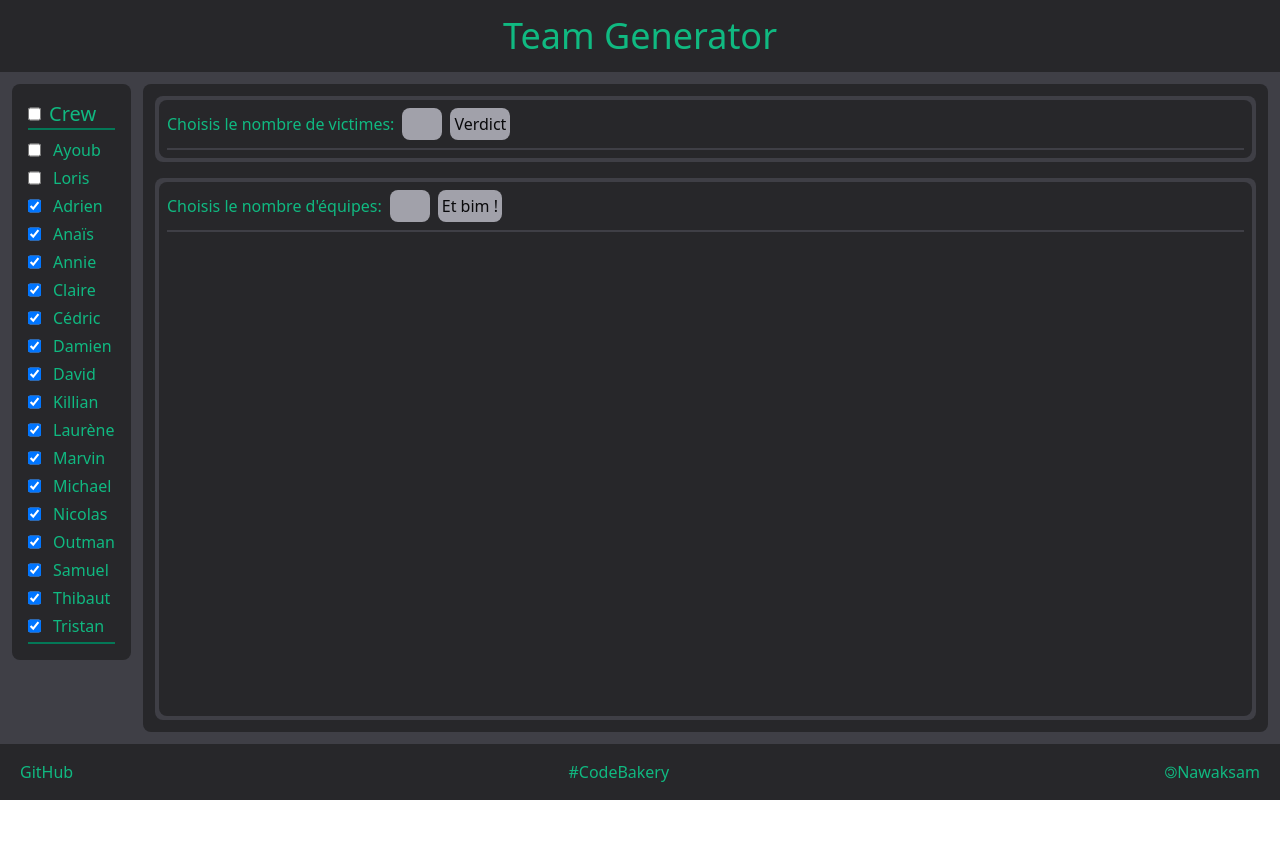
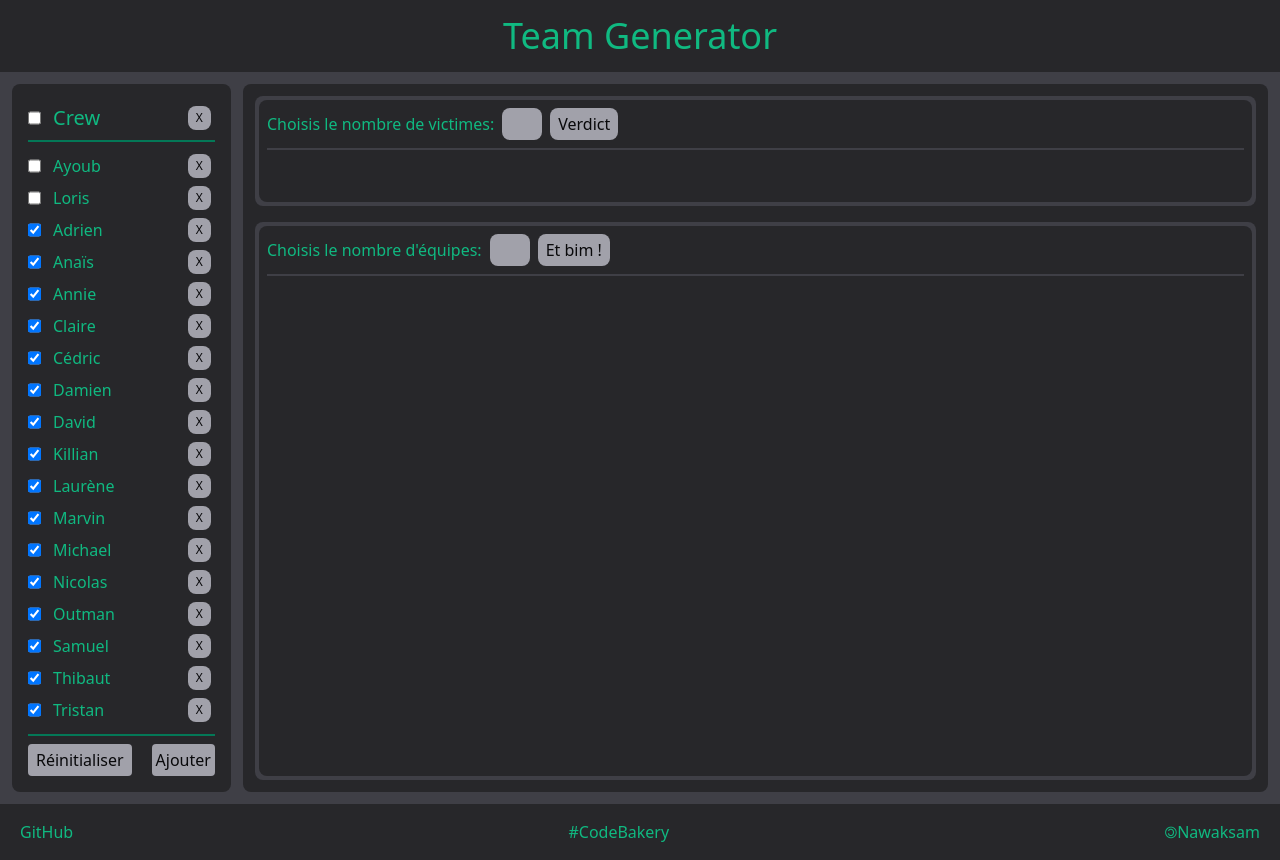
Before and after one commit to Nawaksam/team-generator, a React (Vite) app: page / in a window 1280 px wide. Before the commit the page ends 800 px from the top, so only its background shows below. Built offline with nearby package versions, Linux system fonts and the light colour scheme.

Commit message:
implementing persistance addition and deletion

```diff
--- a/src/App.jsx
+++ b/src/App.jsx
@@ -1,4 +1,4 @@
-import { useState } from "react"
+import { useEffect, useState } from "react"
 
 import List from "./components/List"
 import RandomPicker from "./components/RandomPicker"
@@ -6,7 +6,14 @@ import RandomTeam from "./components/RandomTeam"
 import list from "./data/list.json"
 
 function App() {
-  const [users, setUsers] = useState(list)
+  const [users, setUsers] = useState([])
+
+  useEffect(() => {
+    setUsers(JSON.parse(localStorage.getItem("list")) || list)
+  }, [])
+
+  console.log("App Users")
+  console.log(users)
 
   return (
     <div className="h-screen flex flex-col">
@@ -14,7 +21,7 @@ function App() {
         Team Generator
       </h1>
       <div className="bg-zinc-700 flex  sm:flex-row flex-col flex-grow p-3 gap-3">
-        <List onChange={setUsers} list={users} />
+        <List onChange={setUsers} list={users} reset={list} />
         <div className=" bg-zinc-800 flex-grow flex flex-col gap-4 p-3 rounded-lg">
           <RandomPicker list={users} />
           <RandomTeam list={users} />
--- a/src/components/List.jsx
+++ b/src/components/List.jsx
@@ -1,53 +1,155 @@
 import { useEffect, useState } from "react"
 
-function List({ onChange, list }) {
+const getHighestId = (array) => {
+  const ids = array.map((object) => object.id)
+  return Math.max(...ids)
+}
+
+function List({ onChange, list, reset }) {
+  const [adding, setAdding] = useState(false)
+  const [input, setInput] = useState("")
+  const [newId, setNewId] = useState(0)
+
   const handleUsers = (e) => {
     const { name, checked } = e.target
     if (name === "crew") {
-      onChange(
-        list.map((user) => {
+      const newList = list.map((user) => {
         return { ...user, isChecked: checked }
       })
-      )
+      onChange(newList)
+      localStorage.setItem("list", JSON.stringify(newList))
     } else {
-      onChange(
-        list.map((user) =>
+      const newList = list.map((user) =>
         user.name === name ? { ...user, isChecked: checked } : user
       )
-      )
+      onChange(newList)
+      localStorage.setItem("list", JSON.stringify(newList))
     }
   }
+  const handleReset = () => {
+    onChange((list = reset))
+    localStorage.setItem("list", JSON.stringify(reset))
+  }
+  const handlePurge = () => {
+    const newList = []
+    onChange(newList)
+    localStorage.setItem("list", JSON.stringify(newList))
+  }
+  const handleDelete = (id) => {
+    const newList = list.filter((user) => user.id !== id)
+    onChange(newList)
+    localStorage.setItem("list", JSON.stringify(newList))
+  }
+  const handleAdding = () => {
+    setAdding(!adding)
+  }
 
+  useEffect(() => {
+    setNewId(getHighestId(list) + 1)
+  }, [handleAdding])
+
+  const handleAddUser = (e) => {
+    e.preventDefault()
+    if (input.trim() === "") {
+      return
+    }
+    const user = {
+      id: newId,
+      name: input,
+      isChecked: true,
+    }
+    console.log(user)
+    const newList = [...list, user]
+    onChange(newList)
+    localStorage.setItem("list", JSON.stringify(newList))
+    setInput("")
+    setNewId(newId + 1)
+  }
+  console.log(input)
   return (
     <div className="bg-zinc-800 text-emerald-500 p-4 h-max select-none rounded-lg">
-      <form>
-        <div className="flex gap-2 border-b-2 border-b-emerald-700 mb-2">
+      <div>
+        <div className="flex justify-between gap-2 border-b-2 border-b-emerald-700 mb-2 pb-1">
+          <div className="flex gap-3 my-1">
             <input
               type="checkbox"
               id="crew"
               name="crew"
-            checked={list.filter((user) => user?.isChecked !== true).length < 1}
+              checked={
+                list.filter((user) => user?.isChecked !== true).length < 1
+              }
               onChange={handleUsers}
             />
-          <label className="text-xl" htmlFor="crew">
+            <label className="text-xl " htmlFor="crew">
               Crew
             </label>
           </div>
-        <div className="border-b-2 border-b-emerald-700">
+          <button
+            className="bg-zinc-400 hover:bg-red-400 text-zinc-950 text-xs rounded-lg mx-1 my-1.5 px-2"
+            type="button"
+            onClick={() => handlePurge()}
+          >
+            X
+          </button>
+        </div>
+        <div className="">
           {list.map((user) => (
-            <div className="flex gap-3 my-1" key={user.id}>
+            <div className="flex justify-between" key={user.id}>
+              <div className="flex gap-3 my-1">
                 <input
                   type="checkbox"
-                id={user.name}
+                  id={user.id}
                   name={user.name}
                   checked={user?.isChecked}
                   onChange={handleUsers}
                 />
-              <label htmlFor={user.name}>{user.name}</label>
+                <label htmlFor={user.id}>{user.name}</label>
+              </div>
+              <button
+                type="button"
+                className="bg-zinc-400 hover:bg-red-400 text-zinc-950 text-xs rounded-lg m-1 px-2"
+                onClick={() => handleDelete(user.id)}
+              >
+                X
+              </button>
             </div>
           ))}
         </div>
+      </div>
+      <div className="flex gap-5 items-center justify-between border-t-2 border-t-emerald-700 mt-2">
+        <button
+          className="bg-zinc-400 hover:bg-emerald-500 text-zinc-950 mt-2 px-2 py-1 rounded lg"
+          type="button"
+          onClick={handleReset}
+        >
+          Réinitialiser
+        </button>
+        <button
+          className="bg-zinc-400 hover:bg-emerald-500 text-zinc-950 mt-2 p-1 rounded lg"
+          type="button"
+          onClick={handleAdding}
+        >
+          Ajouter
+        </button>
+      </div>
+      {adding && (
+        <form className="flex justify-between items-center gap-2 mt-2 ">
+          <input
+            className=" bg-zinc-800 border-zinc-700 border-2 rounded-lg p-1 w-36"
+            type="text"
+            placeholder="Utilisateur"
+            value={input}
+            onChange={(e) => setInput(e.target.value)}
+          />
+          <button
+            className="bg-emerald-500 hover:bg-green-500 text-zinc-950  py-1.5 px-2.5 rounded lg"
+            type="submit"
+            onClick={handleAddUser}
+          >
+            +
+          </button>
         </form>
+      )}
     </div>
   )
 }
--- a/src/components/RandomPicker.jsx
+++ b/src/components/RandomPicker.jsx
@@ -21,6 +21,7 @@ function RandomPicker({ list }) {
   return (
     <div className="bg-zinc-700 text-emerald-500 flex flex-col  p-1 rounded-lg">
       <div className="bg-zinc-800 rounded-lg">
+        <div>
           <div className="flex sm:flex-row flex-col items-center gap-2 m-2 pb-2 border-b-2 border-b-zinc-700">
             <p className="sm:pb-0 pb-1">Choisis le nombre de victimes:</p>
             <form className="flex gap-2">
@@ -33,7 +34,7 @@ function RandomPicker({ list }) {
                 onChange={(e) => setNumber(e.target.value)}
               />
               <button
-              className="bg-zinc-400 text-zinc-950 hover:bg-emerald-500 rounded-lg p-1"
+                className="bg-zinc-400 text-zinc-950 hover:bg-emerald-500 rounded-lg py-1 px-2"
                 type="submit"
                 onClick={handlePicker}
               >
@@ -42,18 +43,21 @@ function RandomPicker({ list }) {
             </form>
           </div>
         </div>
-      {randomUsers ? (
-        <ul className="bg-zinc-800 flex sm:justify-start justify-center flex-wrap">
-          {randomUsers.map((user) => (
+
+        <ul className="flex sm:justify-start justify-center flex-wrap ">
+          <div className="h-11"></div>
+          {randomUsers
+            ? randomUsers.map((user) => (
                 <li
                   key={user.id}
-              className="bg-emerald-500 text-zinc-950 text-center rounded-lg ml-2 mb-2 p-1.5"
+                  className="bg-emerald-500 hover:bg-zinc-400 text-zinc-950 text-center rounded-lg ml-2 mb-2 p-1.5"
                 >
                   {user.name}
                 </li>
-          ))}
+              ))
+            : null}
         </ul>
-      ) : null}
+      </div>
     </div>
   )
 }
--- a/src/components/RandomTeam.jsx
+++ b/src/components/RandomTeam.jsx
@@ -37,7 +37,7 @@ function RandomTeam({ list }) {
               onChange={(e) => setNumberTeams(e.target.value)}
             />
             <button
-              className="bg-zinc-400 text-zinc-950 hover:bg-emerald-500 rounded-lg p-1"
+              className="bg-zinc-400 text-zinc-950 hover:bg-emerald-500 rounded-lg py-1 px-2"
               type="submit"
               onClick={handleTeams}
             >
@@ -50,7 +50,7 @@ function RandomTeam({ list }) {
             <ul className="bg-zinc-700 flex rounded-lg" key={index}>
               <div className="bg-zinc-800 m-1 px-8 flex flex-col justify-center rounded-lg">
                 {team.map((user, index) => (
-                  <li className="p-2" key={index}>
+                  <li className="p-2 hover:text-zinc-400" key={index}>
                     {user.name}
                   </li>
                 ))}
--- a/src/data/list.json
+++ b/src/data/list.json
@@ -1,20 +1,20 @@
 [
-    {"id": 100,"name":"Ayoub","rank":"instructor","isChecked":false},
-    {"id": 101,"name":"Loris","rank":"instructor","isChecked":false},
-    {"id": 1,"name":"Adrien","rank":"student", "isChecked":true},
-    {"id": 2,"name":"Anaïs","rank":"student", "isChecked":true},
-    {"id": 3,"name":"Annie", "rank":"student","isChecked":true},
-    {"id": 4,"name":"Claire","rank":"student", "isChecked":true},
-    {"id": 5,"name":"Cédric", "rank":"student","isChecked":true},
-    {"id": 6,"name":"Damien", "rank":"student","isChecked":true},
-    {"id": 7,"name":"David", "rank":"student","isChecked":true},
-    {"id": 8,"name":"Killian", "rank":"student","isChecked":true},
-    {"id": 9,"name":"Laurène", "rank":"student","isChecked":true},
-    {"id": 10,"name":"Marvin", "rank":"student","isChecked":true},
-    {"id": 11,"name":"Michael","rank":"student", "isChecked":true},
-    {"id": 12,"name":"Nicolas","rank":"student", "isChecked":true},
-    {"id": 13,"name":"Outman","rank":"student", "isChecked":true},
-    {"id": 14,"name":"Samuel","rank":"student", "isChecked":true},
-    {"id": 15,"name":"Thibaut","rank":"student", "isChecked":true},
-    {"id": 16,"name":"Tristan","rank":"student", "isChecked":true}
+    {"id": 1,"name":"Ayoub","isChecked":false},
+    {"id": 2,"name":"Loris","isChecked":false},
+    {"id": 3,"name":"Adrien","isChecked":true},
+    {"id": 4,"name":"Anaïs","isChecked":true},
+    {"id": 5,"name":"Annie", "isChecked":true},
+    {"id": 6,"name":"Claire", "isChecked":true},
+    {"id": 7,"name":"Cédric", "isChecked":true},
+    {"id": 8,"name":"Damien","isChecked":true},
+    {"id": 9,"name":"David", "isChecked":true},
+    {"id": 10,"name":"Killian","isChecked":true},
+    {"id": 11,"name":"Laurène","isChecked":true},
+    {"id": 12,"name":"Marvin","isChecked":true},
+    {"id": 13,"name":"Michael","isChecked":true},
+    {"id": 14,"name":"Nicolas","isChecked":true},
+    {"id": 15,"name":"Outman","isChecked":true},
+    {"id": 16,"name":"Samuel","isChecked":true},
+    {"id": 17,"name":"Thibaut","isChecked":true},
+    {"id": 18,"name":"Tristan","isChecked":true}
 ]
```
Lines whose indentation alone changed are shown as unchanged.
